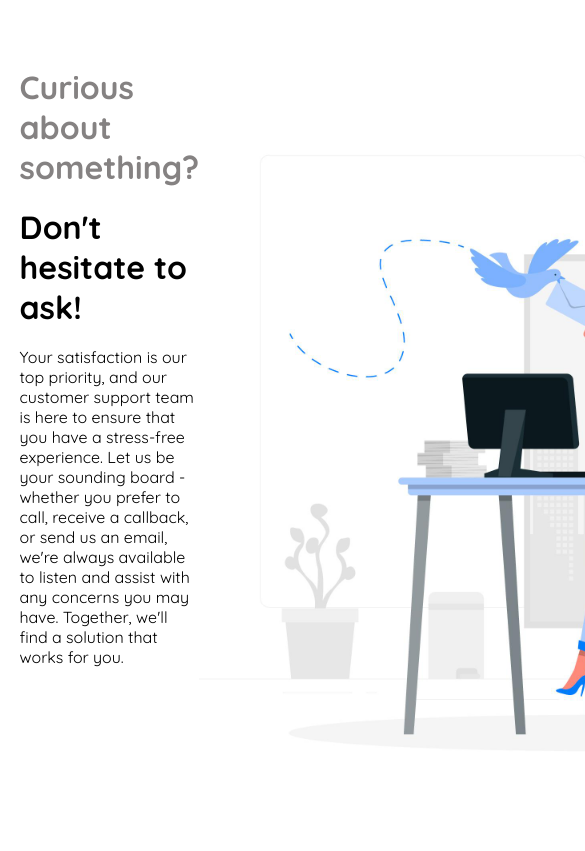
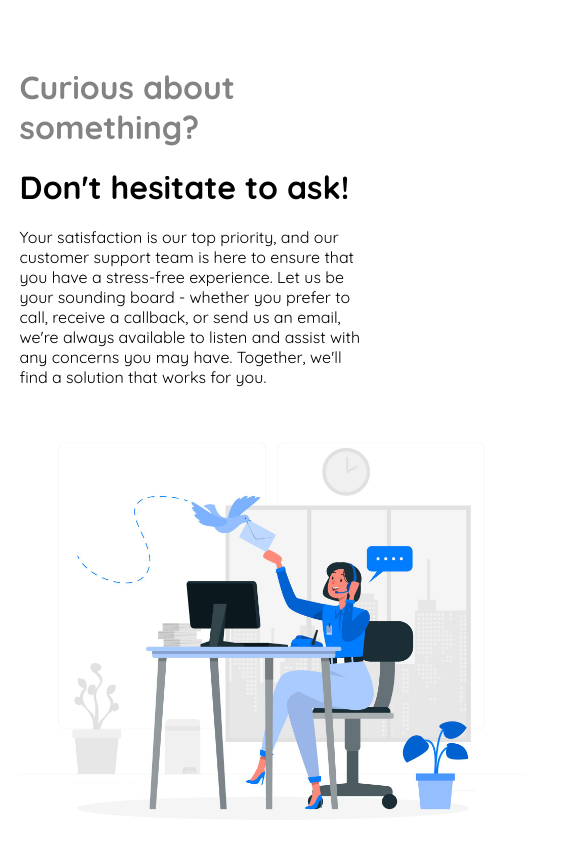
Before and after one commit to Akansh1987/insurance, a plain HTML site: page index.html in a window 390 px wide. Shown: the part 3252-4103 px from the top of the page, 585 px wide, since content can reach past the window. Drawn offline with Linux system fonts and the light colour scheme.

Commit message:
Responsive

```diff
--- a/index.css
+++ b/index.css
@@ -306,7 +306,16 @@
 
     }
 
+    .Customer-Service{
+        flex-direction: column;
 
+
+    }
+
+    .Customer-Service .customer-service-image img{
+        width: 60vh;
+
+    }
 
 
 
```
